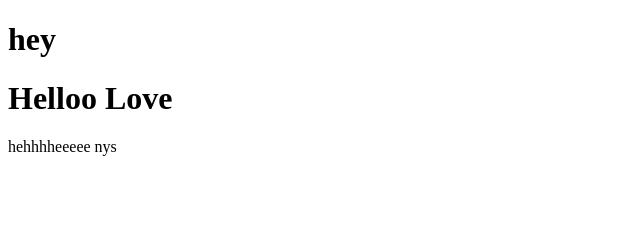
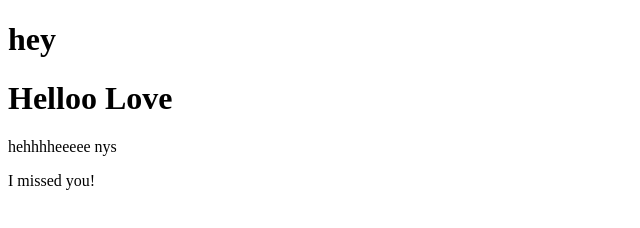
Before and after one commit to Bhishna/gitstudy, a plain HTML site: page index.html in a window 1280 px wide. Shown: the whole page, without its empty margins (0-640 px from the left). Drawn offline with Linux system fonts and the light colour scheme.

Commit message:
addede miss in main

```diff
--- a/index.html
+++ b/index.html
@@ -10,5 +10,6 @@
     <h1>hey</h1>
     <h1>Helloo Love</h1>
     <p>hehhhheeeee nys </p>
+    <p>I missed you!</p>
 </body>
 </html>
```
